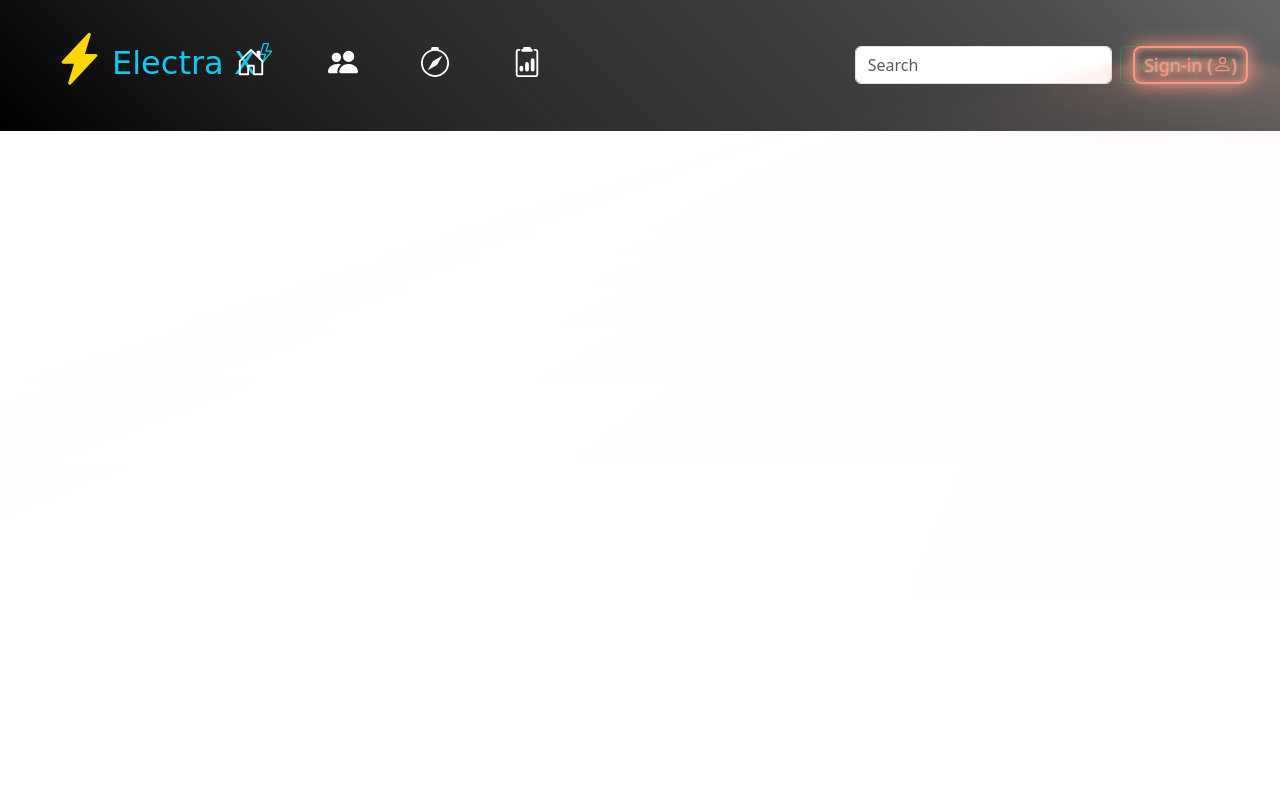
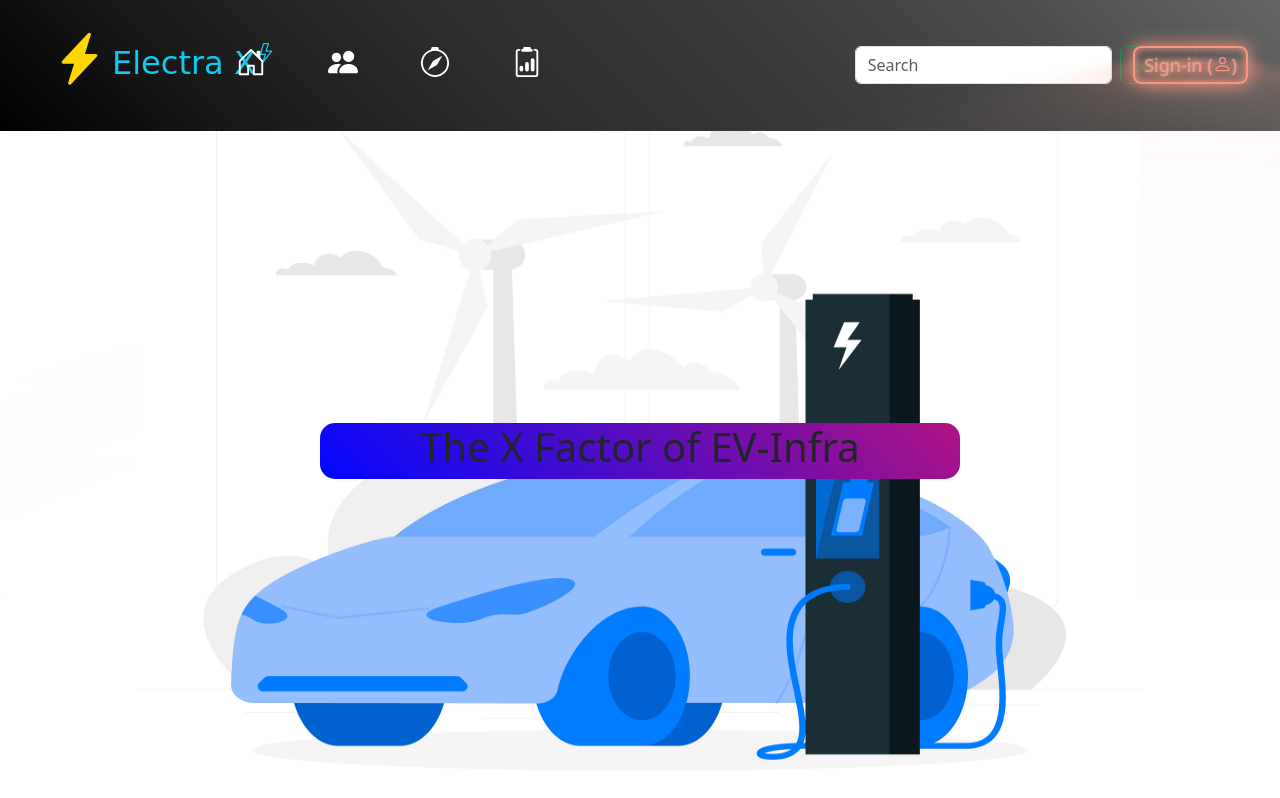
Before and after one commit to Aj242005/E-Traction, a React (Vite) app in the folder frontend-react/: page / in a window 1280 px wide. Built offline with nearby package versions, Linux system fonts and the light colour scheme.

Commit message:
home hero2

```diff
--- a/frontend-react/src/components/Hero.css
+++ b/frontend-react/src/components/Hero.css
@@ -0,0 +1,30 @@
+.apna-h-hero{
+    height: 80vh;
+    display: flex;
+    justify-content: center;
+    align-items: center;
+    flex-direction: column;
+    width: 100%;
+    background: url("../assets/hero-img.jpg");
+    background-size: 1000px 900px;
+    background-position: center;
+    background-repeat: no-repeat;
+    opacity: 0;
+    animation: fadeIn 2s ease-in-out forwards;
+}
+
+@keyframes fadeIn {
+    from {
+        opacity: 0;
+    }
+    to {
+        opacity: 1;
+    }
+}
+
+.apna-h-hero-text{
+    width: 50%;
+    text-align: center;
+    background: linear-gradient(45deg,#0007ff, #af1281);
+    border-radius: 15px;
+}
--- a/frontend-react/src/components/Hero.jsx
+++ b/frontend-react/src/components/Hero.jsx
@@ -0,0 +1,13 @@
+import React from "react";
+import './Hero.css'
+
+function Hero() {
+    return <div className="apna-h-hero">
+        <div className="apna-h-hero-text">
+            <h1>The X Factor of EV-Infra</h1>
+
+        </div>
+    </div>
+}
+
+export default Hero;
--- a/frontend-react/src/landing_pages/Home.jsx
+++ b/frontend-react/src/landing_pages/Home.jsx
@@ -1,8 +1,9 @@
+import Hero from "../components/Hero.jsx";
 
 
 function Home() {
     return<>
-
+        <Hero></Hero>
     </>
 }
 
--- a/frontend-react/src/landing_pages/Sign_up.jsx
+++ b/frontend-react/src/landing_pages/Sign_up.jsx
@@ -2,9 +2,19 @@ import React from 'react';
 import './Sign_up.css'
 
 function SignUp() {
-    return <>
+    return <div className="apna-s-container">
+        <div className="apna-s-header">
+            <div className="apna-s-text">
+                Sign Up
+            </div>
+            <div className="apna-s-underline"></div>
+        </div>
+        <div className="apna-s-inputs">
+            <div className="apna-s-input">
 
-    </>
+            </div>
+        </div>
+    </div>
 }
 
 
```
